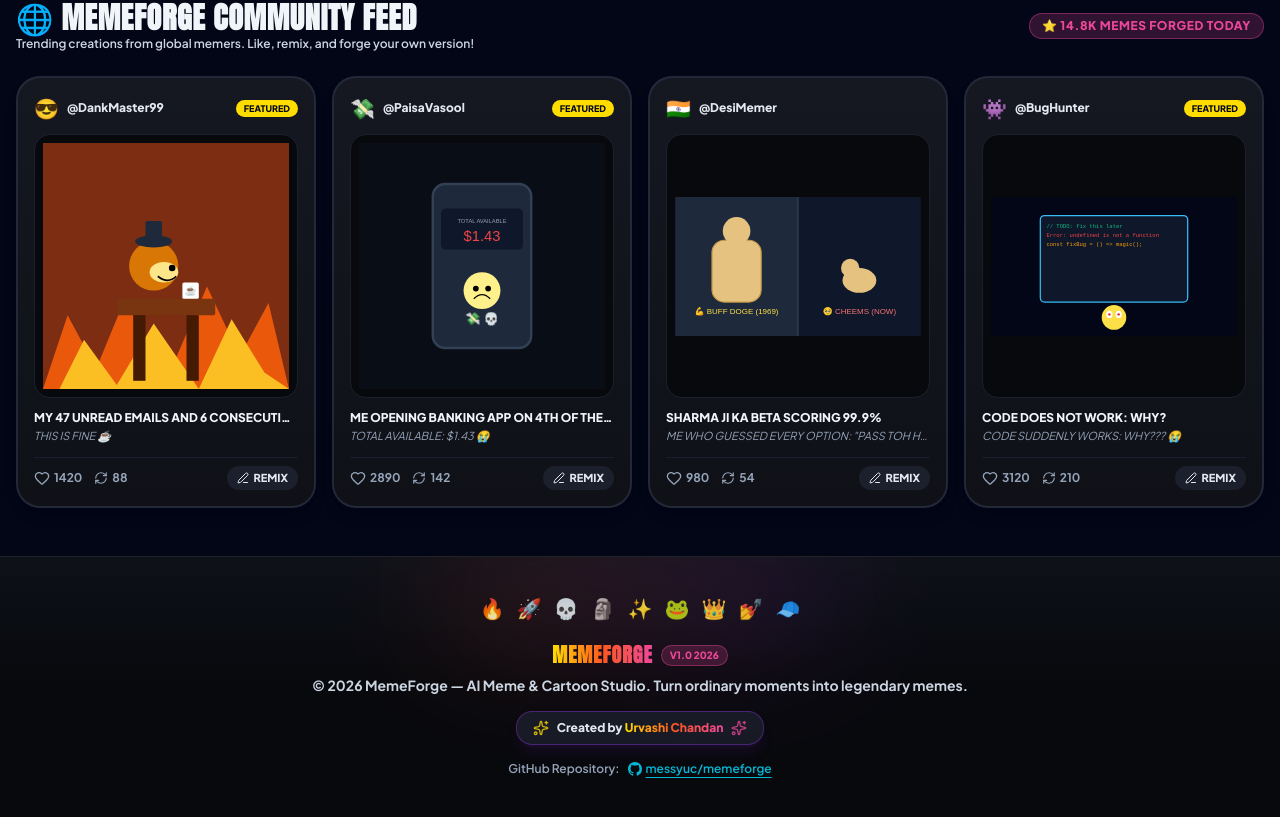
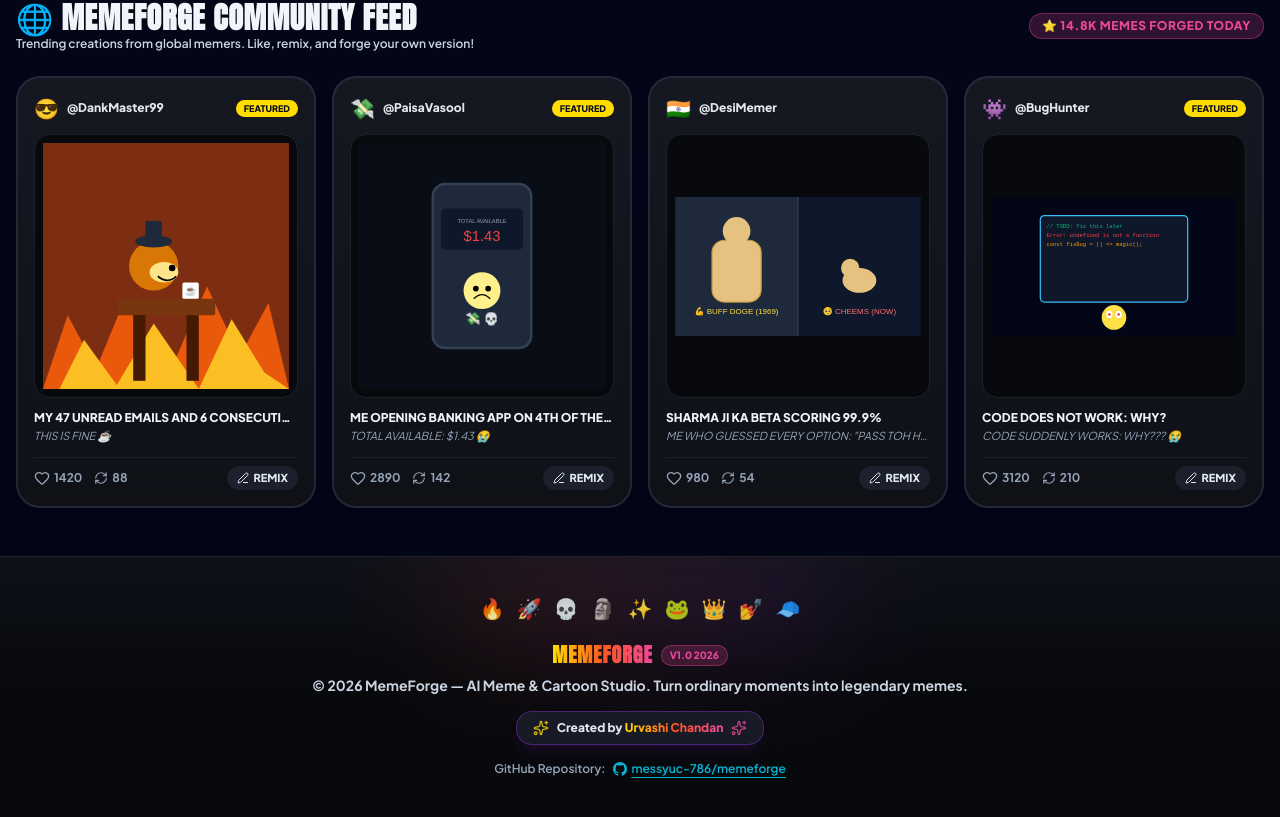
Before and after one commit to messyuc-786/memeforge, a React (Vite) app: page / in a window 1280 px wide. Shown: the part 3973-4790 px from the top of the page. Built offline with nearby package versions, Linux system fonts and the light colour scheme.

Commit message:
chore: update GitHub link to messyuc-786/memeforge

```diff
--- a/src/components/Footer.tsx
+++ b/src/components/Footer.tsx
@@ -50,7 +50,7 @@ export const Footer: React.FC = () => {
         <div className="flex items-center gap-2 text-xs text-slate-400 font-semibold">
           <span>GitHub Repository:</span>
           <a
-            href="https://github.com/messyuc/memeforge"
+            href="https://github.com/messyuc-786/memeforge"
             target="_blank"
             rel="noopener noreferrer"
             className="flex items-center gap-1 text-brand-cyan hover:text-brand-yellow transition underline underline-offset-4"
@@ -58,7 +58,7 @@ export const Footer: React.FC = () => {
             <svg className="w-3.5 h-3.5 fill-current" viewBox="0 0 24 24">
               <path d="M12 0C5.37 0 0 5.37 0 12c0 5.31 3.435 9.795 8.205 11.385.6.105.825-.255.825-.57 0-.285-.015-1.23-.015-2.235-3.015.555-3.795-.735-4.035-1.41-.135-.345-.72-1.41-1.23-1.695-.42-.225-1.02-.78-.015-.795.945-.015 1.62.87 1.845 1.23 1.08 1.815 2.805 1.305 3.495.99.105-.78.42-1.305.765-1.605-2.67-.3-5.46-1.335-5.46-5.925 0-1.305.465-2.385 1.23-3.225-.12-.3-.54-1.53.12-3.18 0 0 1.005-.315 3.3 1.23.96-.27 1.98-.405 3-.405s2.04.135 3 .405c2.295-1.56 3.3-1.23 3.3-1.23.66 1.65.24 2.88.12 3.18.765.84 1.23 1.905 1.23 3.225 0 4.605-2.805 5.625-5.475 5.925.435.375.81 1.095.81 2.22 0 1.605-.015 2.895-.015 3.3 0 .315.225.69.825.57A12.02 12.02 0 0024 12c0-6.63-5.37-12-12-12z"/>
             </svg>
-            <span>messyuc/memeforge</span>
+            <span>messyuc-786/memeforge</span>
           </a>
         </div>
       </div>
```
